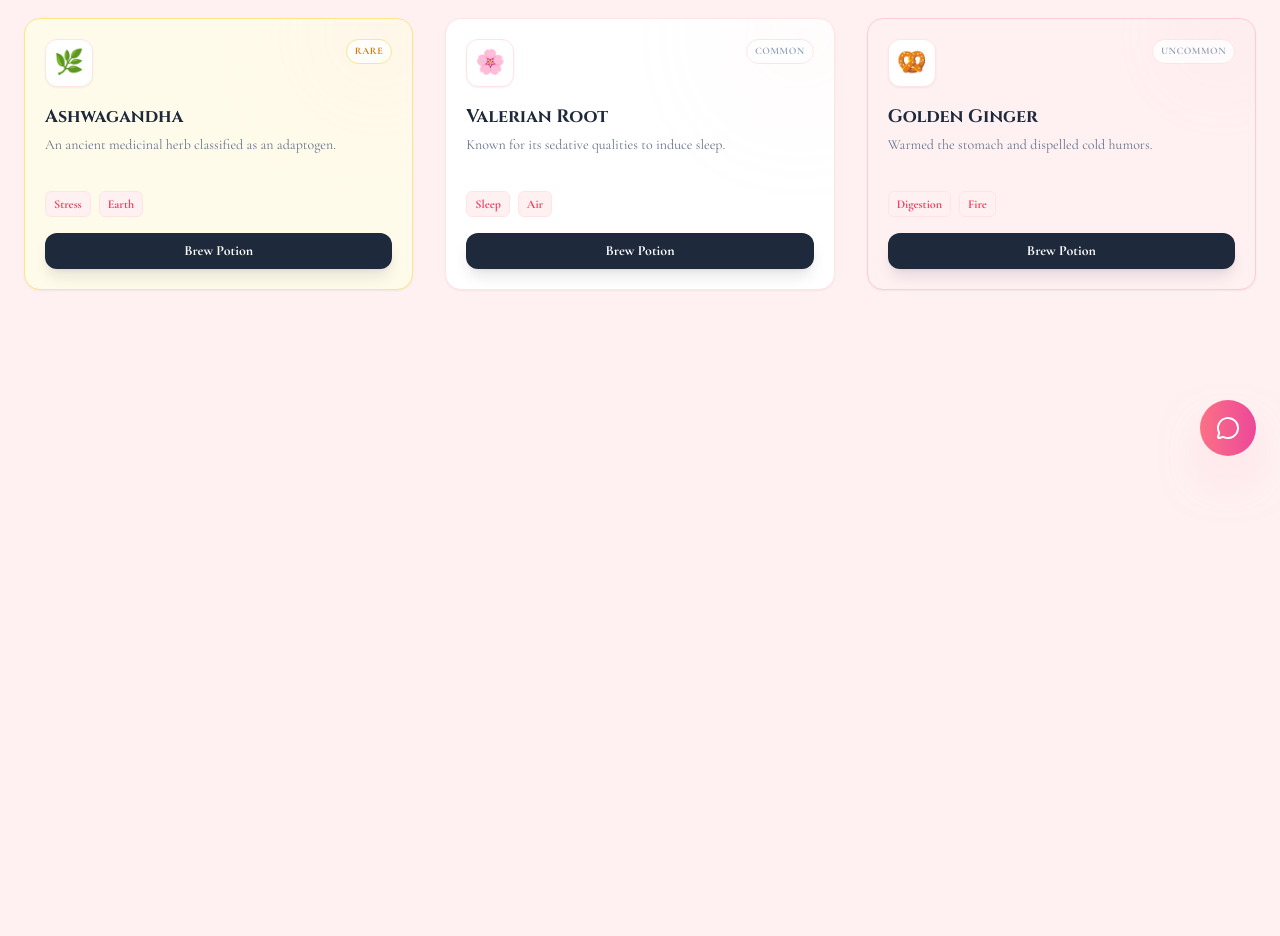
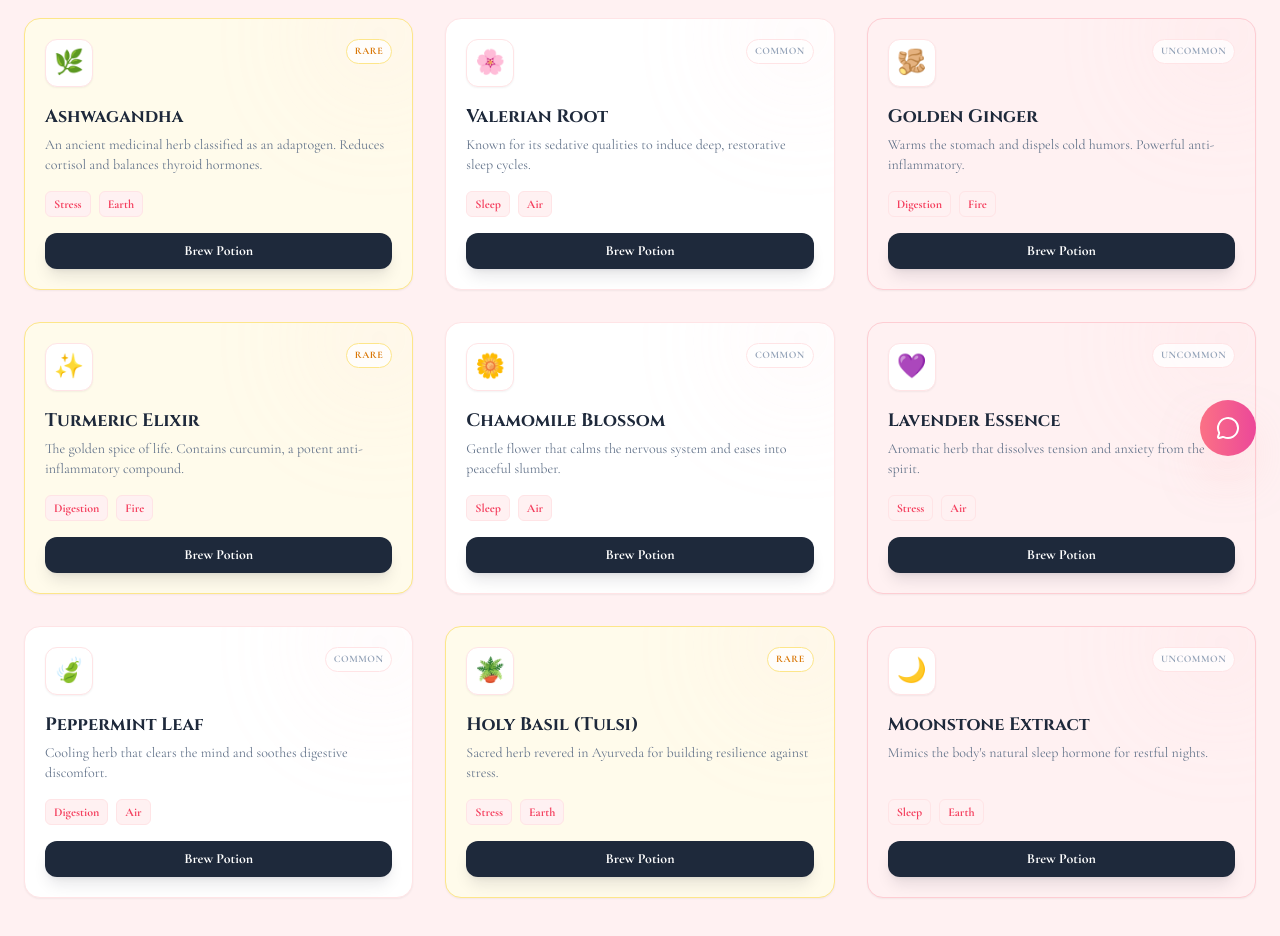
Before and after one commit to Mallika-coder/CureCue, a Next.js app: page /codex in a window 1280 px wide. Shown: the part 320-1256 px from the top of the page. Before the commit the page ends 800 px from the top, so only its background shows below. Built offline with nearby package versions, Linux system fonts and the light colour scheme.

Commit message:
Expand Grimoire Codex with 6 additional remedies
Add turmeric, chamomile, lavender, peppermint, holy basil,
and moonstone extract to the remedy knowledge base.

```diff
--- a/app/codex/page.jsx
+++ b/app/codex/page.jsx
@@ -9,7 +9,7 @@ const MOCK_REMEDIES = [
     {
         id: "ashwagandha",
         name: "Ashwagandha",
-        description: "An ancient medicinal herb classified as an adaptogen.",
+        description: "An ancient medicinal herb classified as an adaptogen. Reduces cortisol and balances thyroid hormones.",
         elements: ["Stress", "Earth"],
         image: "🌿",
         rarity: "rare"
@@ -17,7 +17,7 @@ const MOCK_REMEDIES = [
     {
         id: "valerian",
         name: "Valerian Root",
-        description: "Known for its sedative qualities to induce sleep.",
+        description: "Known for its sedative qualities to induce deep, restorative sleep cycles.",
         elements: ["Sleep", "Air"],
         image: "🌸",
         rarity: "common"
@@ -25,9 +25,57 @@ const MOCK_REMEDIES = [
     {
         id: "ginger",
         name: "Golden Ginger",
-        description: "Warmed the stomach and dispelled cold humors.",
+        description: "Warms the stomach and dispels cold humors. Powerful anti-inflammatory.",
         elements: ["Digestion", "Fire"],
-        image: "🥨",
+        image: "🫚",
+        rarity: "uncommon"
+    },
+    {
+        id: "turmeric",
+        name: "Turmeric Elixir",
+        description: "The golden spice of life. Contains curcumin, a potent anti-inflammatory compound.",
+        elements: ["Digestion", "Fire"],
+        image: "✨",
+        rarity: "rare"
+    },
+    {
+        id: "chamomile",
+        name: "Chamomile Blossom",
+        description: "Gentle flower that calms the nervous system and eases into peaceful slumber.",
+        elements: ["Sleep", "Air"],
+        image: "🌼",
+        rarity: "common"
+    },
+    {
+        id: "lavender",
+        name: "Lavender Essence",
+        description: "Aromatic herb that dissolves tension and anxiety from the spirit.",
+        elements: ["Stress", "Air"],
+        image: "💜",
+        rarity: "uncommon"
+    },
+    {
+        id: "peppermint",
+        name: "Peppermint Leaf",
+        description: "Cooling herb that clears the mind and soothes digestive discomfort.",
+        elements: ["Digestion", "Air"],
+        image: "🍃",
+        rarity: "common"
+    },
+    {
+        id: "holy-basil",
+        name: "Holy Basil (Tulsi)",
+        description: "Sacred herb revered in Ayurveda for building resilience against stress.",
+        elements: ["Stress", "Earth"],
+        image: "🪴",
+        rarity: "rare"
+    },
+    {
+        id: "melatonin",
+        name: "Moonstone Extract",
+        description: "Mimics the body's natural sleep hormone for restful nights.",
+        elements: ["Sleep", "Earth"],
+        image: "🌙",
         rarity: "uncommon"
     },
 ];
```
